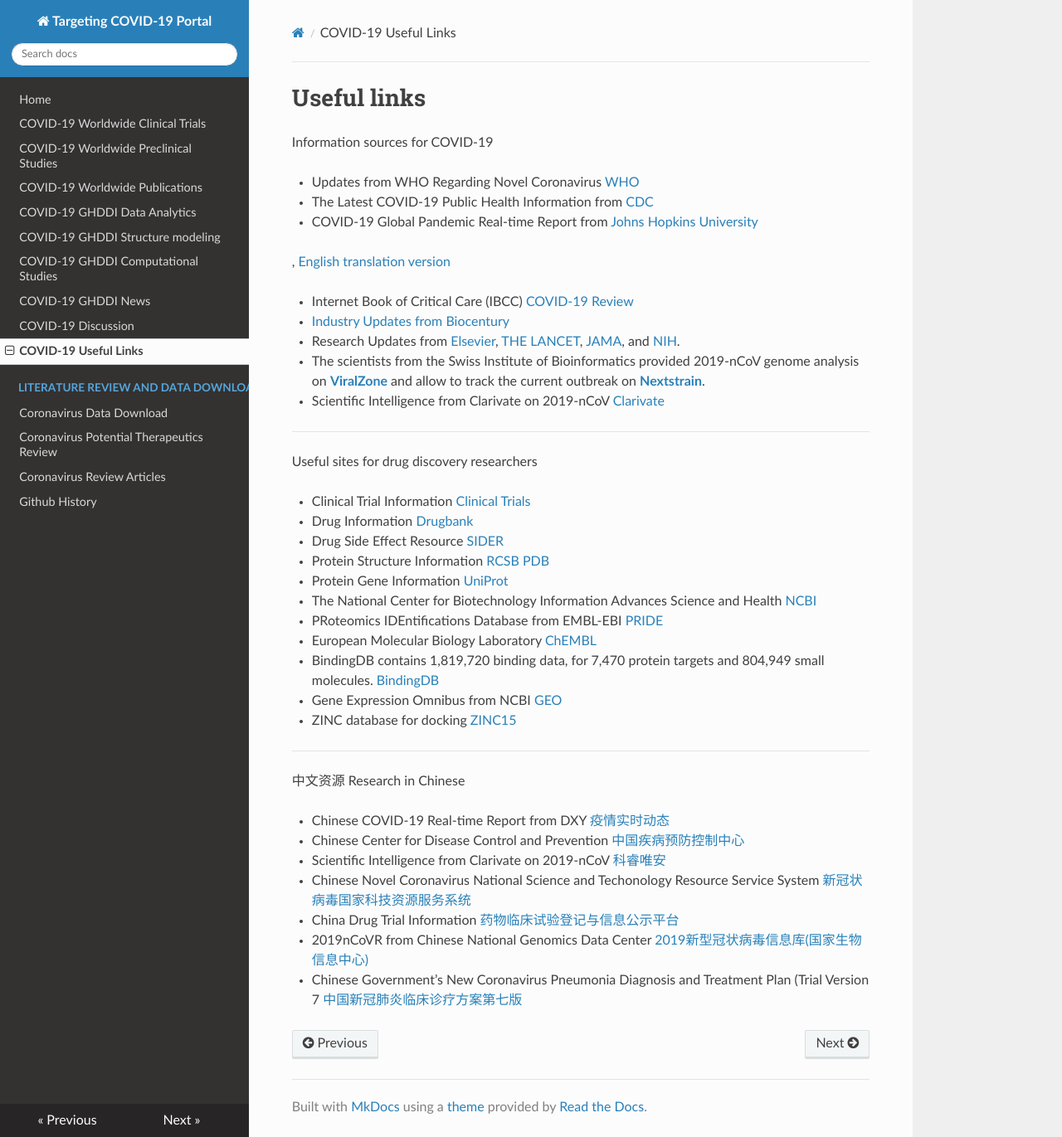
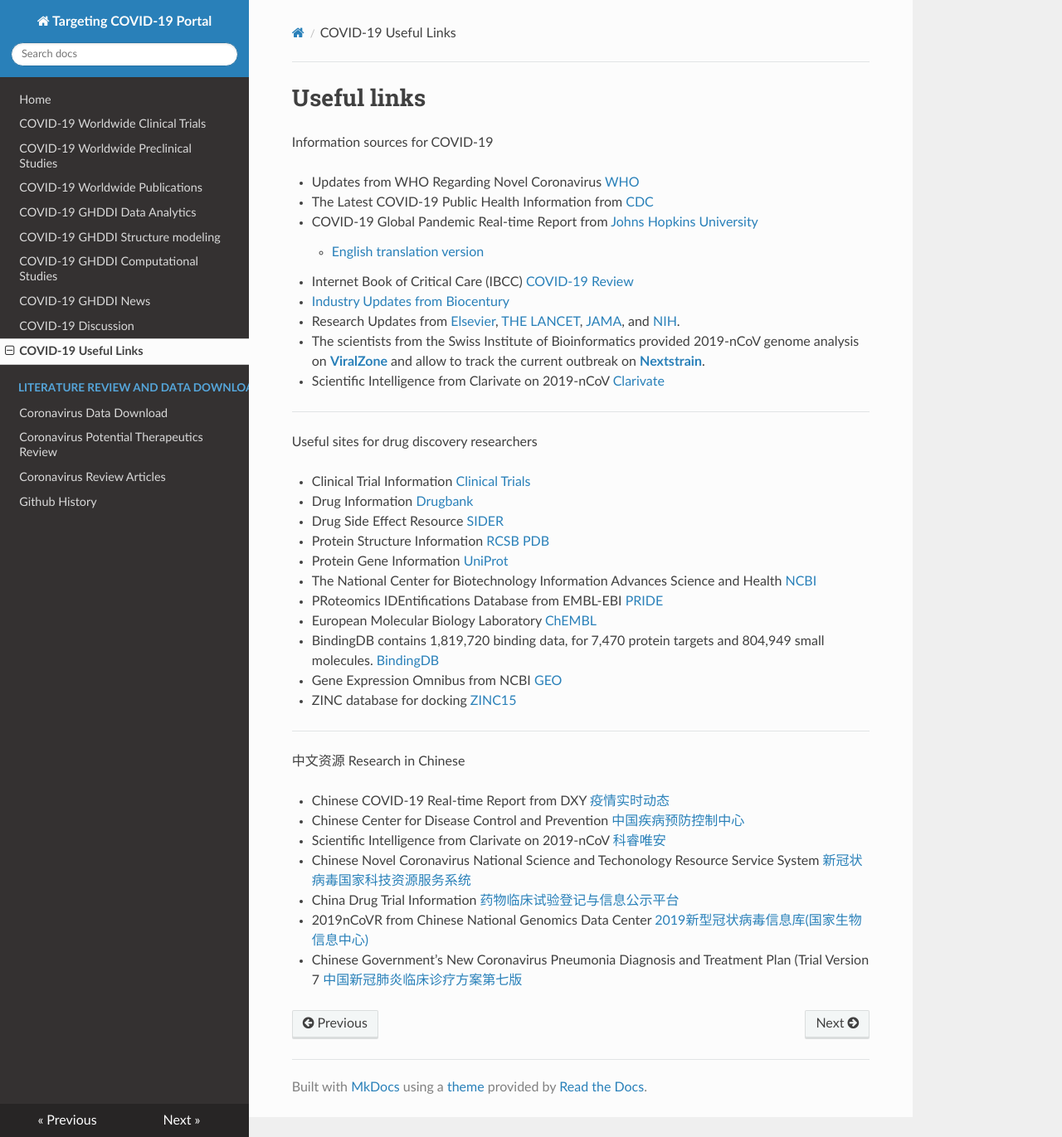
Before and after one commit to GHDDI-AILab/Targeting2019-nCoV, an MkDocs documentation site: the page built from docs/useful_links.md, in a window 1280 px wide and 1371 px high. Shown: the whole window at 83% size. Built offline with MkDocs 1.6.1, drawn with Linux system fonts in a browser that asks for light colours; nearby versions of some CDN libraries.

```diff
--- a/docs/useful_links.md
+++ b/docs/useful_links.md
@@ -3,12 +3,11 @@
 Information sources for COVID-19
 
  * Updates from WHO Regarding Novel Coronavirus [WHO](https://www.who.int/emergencies/diseases/novel-coronavirus-2019)
+
  * The Latest COVID-19 Public Health Information from [CDC](https://www.coronavirus.gov)
 
  * COVID-19 Global Pandemic Real-time Report from [Johns Hopkins University](https://gisanddata.maps.arcgis.com/apps/opsdashboard/index.html#/bda7594740fd40299423467b48e9ecf6)
-
-
- , [English translation version](https://www.chinalawtranslate.com/en/coronavirus-treatment-plan-7/)
+    * [English translation version](https://www.chinalawtranslate.com/en/coronavirus-treatment-plan-7/)
 
  * Internet Book of Critical Care (IBCC) [COVID-19 Review](https://emcrit.org/ibcc/COVID19/)
 
```
